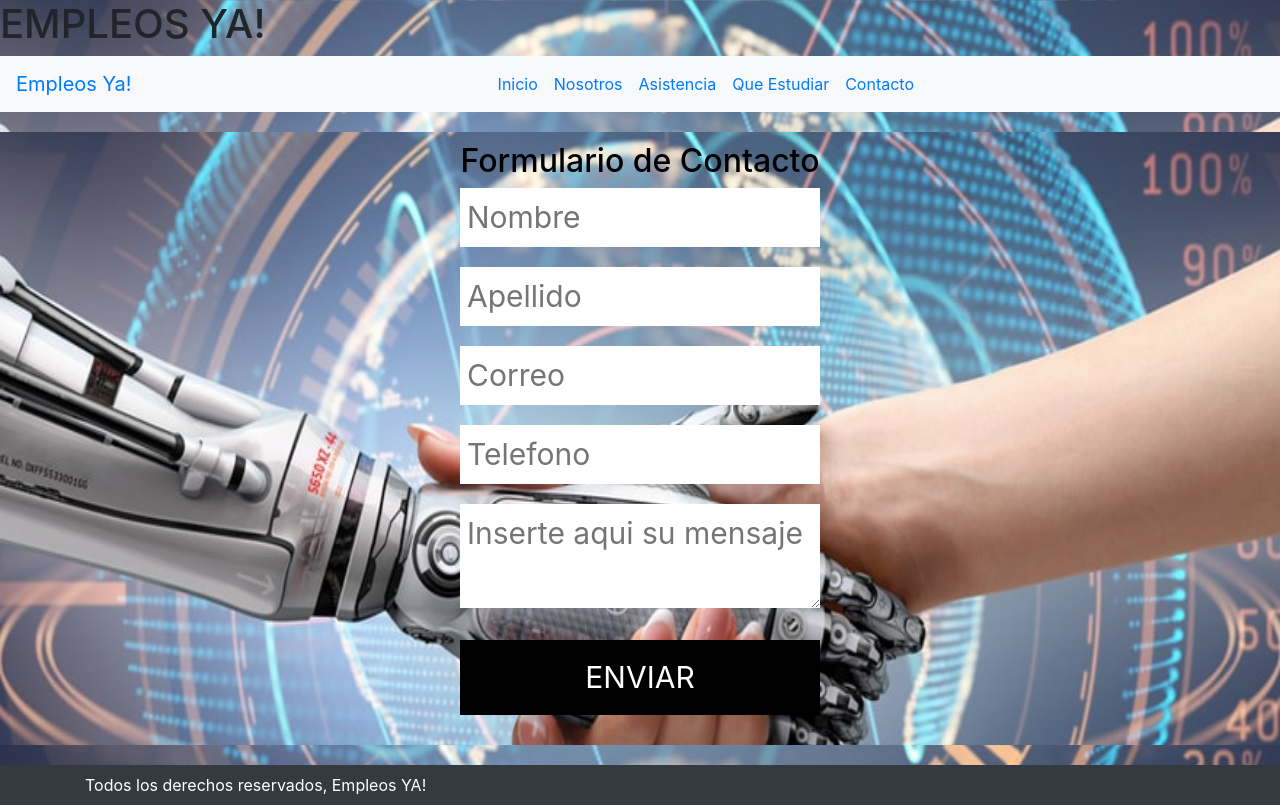
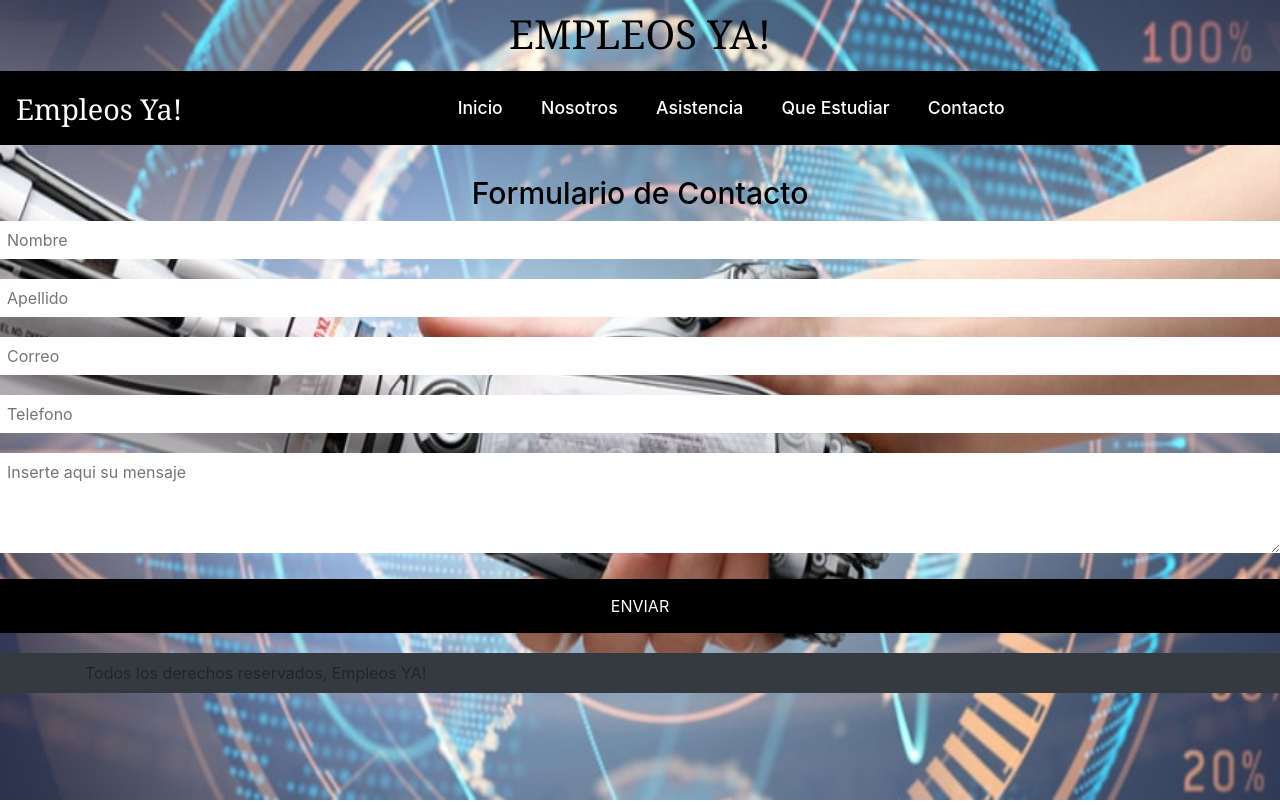
Before and after one commit to AndresCastro-hub/Empleos-Ya, a website: page secciones/contacto.html in a window 1280 px wide. Drawn offline with nearby package versions, Linux system fonts and the light colour scheme.

Commit message:
arreglos en contacto

```diff
--- a/secciones/contacto.html
+++ b/secciones/contacto.html
@@ -8,7 +8,7 @@
     <meta name= "description" content="Empleos Ya es un sitio el cual ofrece informacion de cuales son los empleos mas demandados con respecto a la Tecnologia y como impacto la tecnologia en el trabajo.">
     <title>Contacto, Empleos YA!</title>
     <link rel="stylesheet" href="https://cdn.jsdelivr.net/npm/bootstrap@4.6.0/dist/css/bootstrap.min.css" integrity="sha384-B0vP5xmATw1+K9KRQjQERJvTumQW0nPEzvF6L/Z6nronJ3oUOFUFpCjEUQouq2+l" crossorigin="anonymous">
-    <link rel="stylesheet" href="../css/estilos.css">
+    <link rel="stylesheet" href="../css1/prueba.css">
     <link rel="stylesheet" href="https://cdnjs.cloudflare.com/ajax/libs/animate.css/4.1.1/animate.min.css"/>
     <link rel="preconnect" href="https://fonts.gstatic.com">
     <link rel="preconnect" href="https://fonts.gstatic.com">
@@ -23,16 +23,26 @@
 </header>
 
 
-<nav class="navbar navbar-expand-lg navbar bg-light">
-  <a class="navbar-brand" href="index.html">Empleos Ya!</a>
-  <button class="navbar-toggler" type="button" data-toggle="collapse" data-target="#navbarSupportedContent" aria-controls="navbarSupportedContent" aria-expanded="false" aria-label="Toggle navigation">
+<nav class="navbar navbar-expand-lg navbar">
+  <a class="navbar-brand" href="../index.html">Empleos Ya!</a>
+  <button
+    class="navbar-toggler"
+    type="button"
+    data-toggle="collapse"
+    data-target="#navbarSupportedContent"
+    aria-controls="navbarSupportedContent"
+    aria-expanded="false"
+    aria-label="Toggle navigation"
+  >
     <span class="navbar-toggler-icon"></span>
   </button>
 
   <div class="collapse navbar-collapse" id="navbarSupportedContent">
     <ul class="navbar-nav mx-auto">
       <li class="nav-item active">
-        <a class="nav-link" href="../index.html">Inicio<span class="sr-only"></span></a>
+        <a class="nav-link" href="../index.html"
+          >Inicio<span class="sr-only"></span
+        ></a>
       </li>
       <li class="nav-item active">
         <a class="nav-link" href="nosotros.html">Nosotros</a>
@@ -41,13 +51,28 @@
         <a class="nav-link" href="asistencia.html">Asistencia</a>
       </li>
       <li class="nav-item active">
-        <a class="nav-link" href="queestudiar.html" tabindex="-1" aria-disabled="true">Que Estudiar</a>
-        <li class="nav-item active">
-          <a class="nav-link" href="contacto.html" tabindex="-1" aria-disabled="true">Contacto</a>
+        <a
+          class="nav-link"
+          href="queestudiar.html"
+          tabindex="-1"
+          aria-disabled="true"
+          >Que Estudiar</a
+        >
+      </li>
+
+      <li class="nav-item active">
+        <a
+          class="nav-link"
+          href="contacto.html"
+          tabindex="-1"
+          aria-disabled="true"
+          >Contacto</a
+        >
       </li>
     </ul>
   </div>
 </nav>
+
 
 <section class="contacto">
   <form class="formulario">
```
